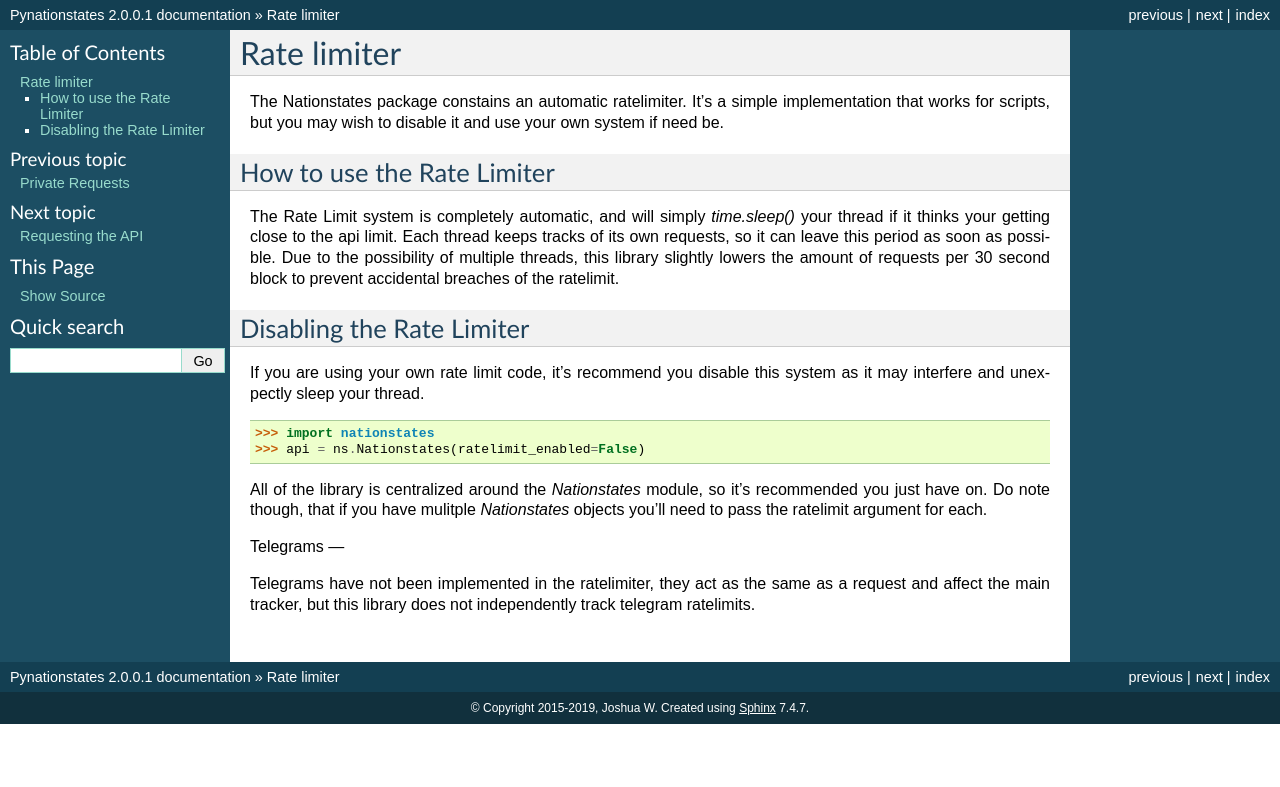
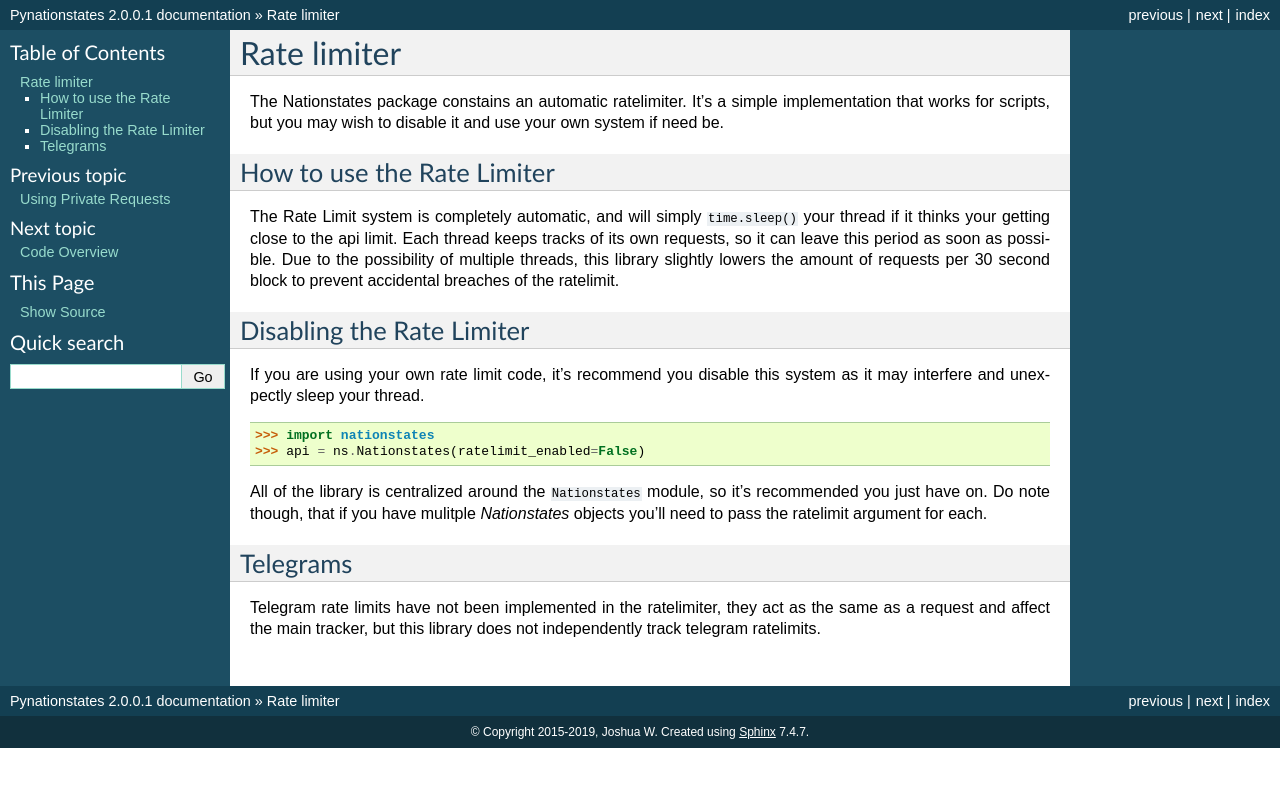
Before and after one commit to DolphDev/pynationstates, a Sphinx documentation site: the page built from docs/pages/ratelimit.rst, in a window 1280 px wide. Shown: the top 787 px of the page. Built offline with Sphinx 7.4.7, drawn with Linux system fonts in a browser that asks for light colours.

Commit message:
More Doc Fixes

```diff
--- a/docs/index.rst
+++ b/docs/index.rst
@@ -11,7 +11,6 @@
 
     pages/nationstates
     pages/shard
-    pages/code_overview
     pages/PrivateRequests
     pages/ratelimit
-    pages/api
+    pages/code_overview
--- a/docs/pages/PrivateRequests.rst
+++ b/docs/pages/PrivateRequests.rst
@@ -1,7 +1,7 @@
 .. _private_nations:
 
-Private Requests
-============
+Using Private Requests
+======================
 Private Shards and command, which are currently only supported the api for Nations
 
 .. warning:: It's not secure to have your password simply sitting in your source code, you may want use various config libraries or other means to get the password at runtime, rather than directly using it.
--- a/docs/pages/api.rst
+++ b/docs/pages/api.rst
@@ -1,7 +1,7 @@
 .. _api_object:
 
 Requesting the API
-============
+==================
 
 The Nationstates package includes a simple interface for developers.
 
@@ -11,6 +11,4 @@
     >>> api = ns.Nationstates(UniqueAndDescriptiveUserAgent)
     >>> nation = api.get_nation("The United Island Tribes")
 
-The :class:`.Api` object centralizes API use. It preforms the necessary handeling of :class:`Nationstates` objects
-to create objects that share certain attributes (Such as **requests's** :class:`.Session` object). The :method:`.get_nation` method
-creates a :ref:`Nationstates` object for the `'The United Island Tribes'`.
+The ``Nationstates`` object centralizes API use. It contains the rate limiting and other information needed by the api.
--- a/docs/pages/ratelimit.rst
+++ b/docs/pages/ratelimit.rst
@@ -6,12 +6,12 @@
 The Nationstates package constains an automatic ratelimiter. It's a simple implementation that works for scripts, but you may wish to disable it and use your own system if need be.
 
 How to use the Rate Limiter
---------
+---------------------------
 
-The Rate Limit system is completely automatic, and will simply `time.sleep()` your thread if it thinks your getting close to the api limit. Each thread keeps tracks of its own requests, so it can leave this period as soon as possible. Due to the possibility of multiple threads, this library slightly lowers the amount of requests per 30 second block to prevent accidental breaches of the ratelimit.
+The Rate Limit system is completely automatic, and will simply ``time.sleep()`` your thread if it thinks your getting close to the api limit. Each thread keeps tracks of its own requests, so it can leave this period as soon as possible. Due to the possibility of multiple threads, this library slightly lowers the amount of requests per 30 second block to prevent accidental breaches of the ratelimit.
 
 Disabling the Rate Limiter
---------
+--------------------------
 
 If you are using your own rate limit code, it's recommend you disable this system as it may interfere and unexpectly sleep your thread.
 
@@ -19,9 +19,9 @@
     >>> import nationstates
     >>> api = ns.Nationstates(ratelimit_enabled=False)
 
-All of the library is centralized around the `Nationstates` module, so it's recommended you just have on. Do note though, that if you have mulitple `Nationstates` objects you'll need to pass the ratelimit argument for each.
+All of the library is centralized around the ``Nationstates`` module, so it's recommended you just have on. Do note though, that if you have mulitple `Nationstates` objects you'll need to pass the ratelimit argument for each.
 
 Telegrams
----
+---------
 
-Telegrams have not been implemented in the ratelimiter, they act as the same as a request and affect the main tracker, but this library does not independently track telegram ratelimits.
+Telegram rate limits have not been implemented in the ratelimiter, they act as the same as a request and affect the main tracker, but this library does not independently track telegram ratelimits.
--- a/docs/pages/shard.rst
+++ b/docs/pages/shard.rst
@@ -6,7 +6,7 @@
 The Nationstates package has multiple ways to represent shards, Strings and the :class:`Shard` Object.
 
 Using Strings
---------
+-------------
 
 Strings can be used to represent simpler shards.
 
@@ -16,7 +16,7 @@
 
 
 Shard Object
---------
+------------
 
 The :class:`Shard` Object was built to allow more complicated shards. They allow you to attach parameters to the shard as well as just plainly representing a shard. It is recommended for more dynamic/advanced usage of the module.
 
```
Also changed, not shown: docs/pages/nationstates.rst (+7 -6 lines).
